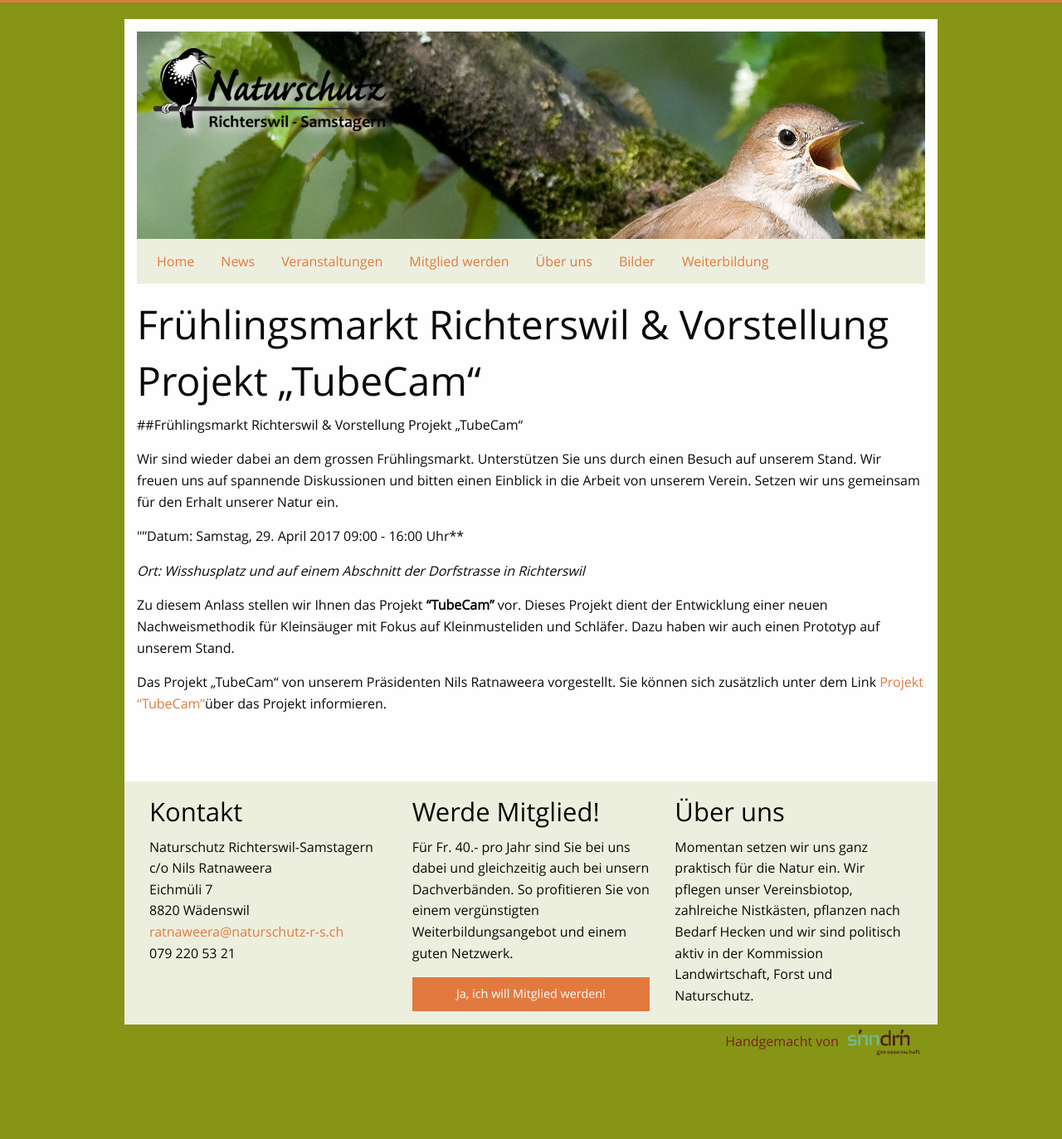
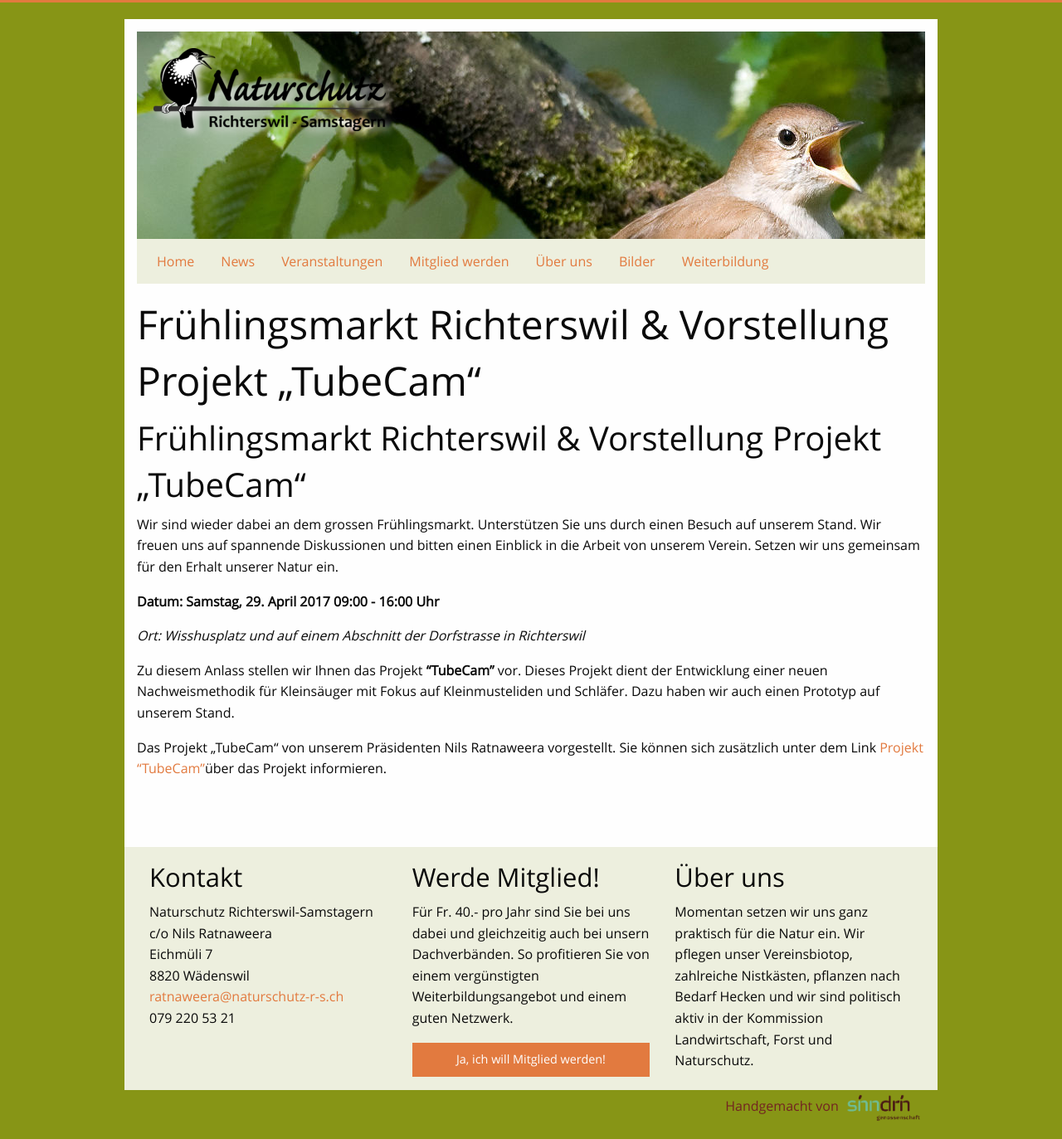
Before and after one commit to Naturschutz-Richterswil-Samstagern/Naturschutz-Richterswil-Samstagern.github.io, a Jekyll site: the page built from _posts/veranstaltungen/2017-02-26-fruehlingsmarkt-richterwil.md, in a window 1280 px wide. Shown: the whole page at 83% size. Built offline with Jekyll 4.4.1, drawn with Linux system fonts in a browser that asks for light colours; before the commit the page ends 1294 px from its top, so only the background shows below that.

```diff
--- a/_posts/veranstaltungen/2017-02-26-fruehlingsmarkt-richterwil.md
+++ b/_posts/veranstaltungen/2017-02-26-fruehlingsmarkt-richterwil.md
@@ -10,11 +10,11 @@ published: true
 tagline: Frühlingsmarkt Richterswil vom 29.4.2017 09:00 - 16:00 Uhr
 ---
 
-##Frühlingsmarkt Richterswil & Vorstellung Projekt „TubeCam“
+## Frühlingsmarkt Richterswil & Vorstellung Projekt „TubeCam“
 
 Wir sind wieder dabei an dem grossen Frühlingsmarkt. Unterstützen Sie uns durch einen Besuch auf unserem Stand. Wir freuen uns auf spannende Diskussionen und bitten einen Einblick in die Arbeit von unserem Verein. Setzen wir uns gemeinsam für den Erhalt unserer Natur ein.
 
-""Datum: Samstag, 29. April 2017 09:00 - 16:00 Uhr**
+**Datum: Samstag, 29. April 2017 09:00 - 16:00 Uhr**
 
 _Ort: Wisshusplatz und auf einem Abschnitt der Dorfstrasse in Richterswil_
 
```
